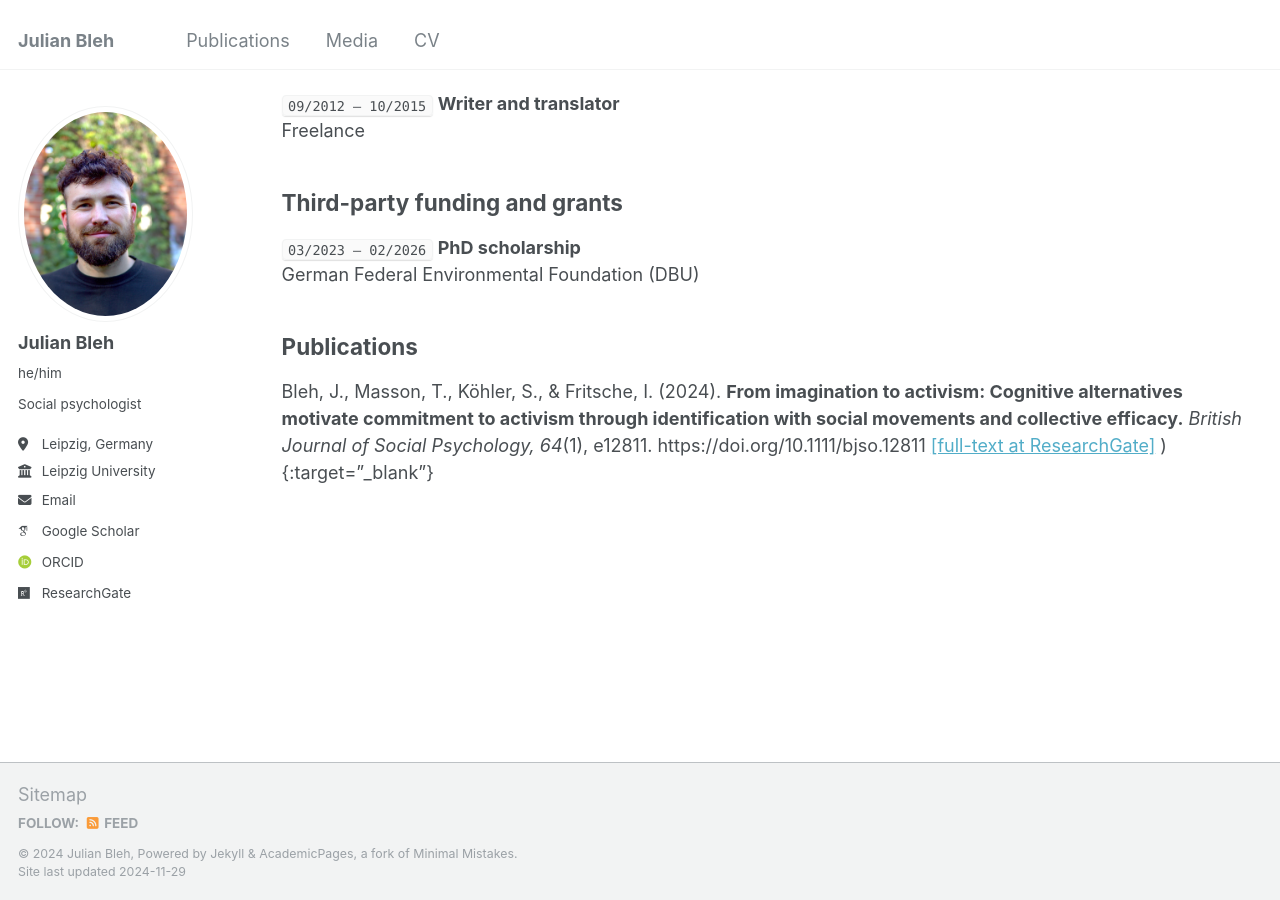
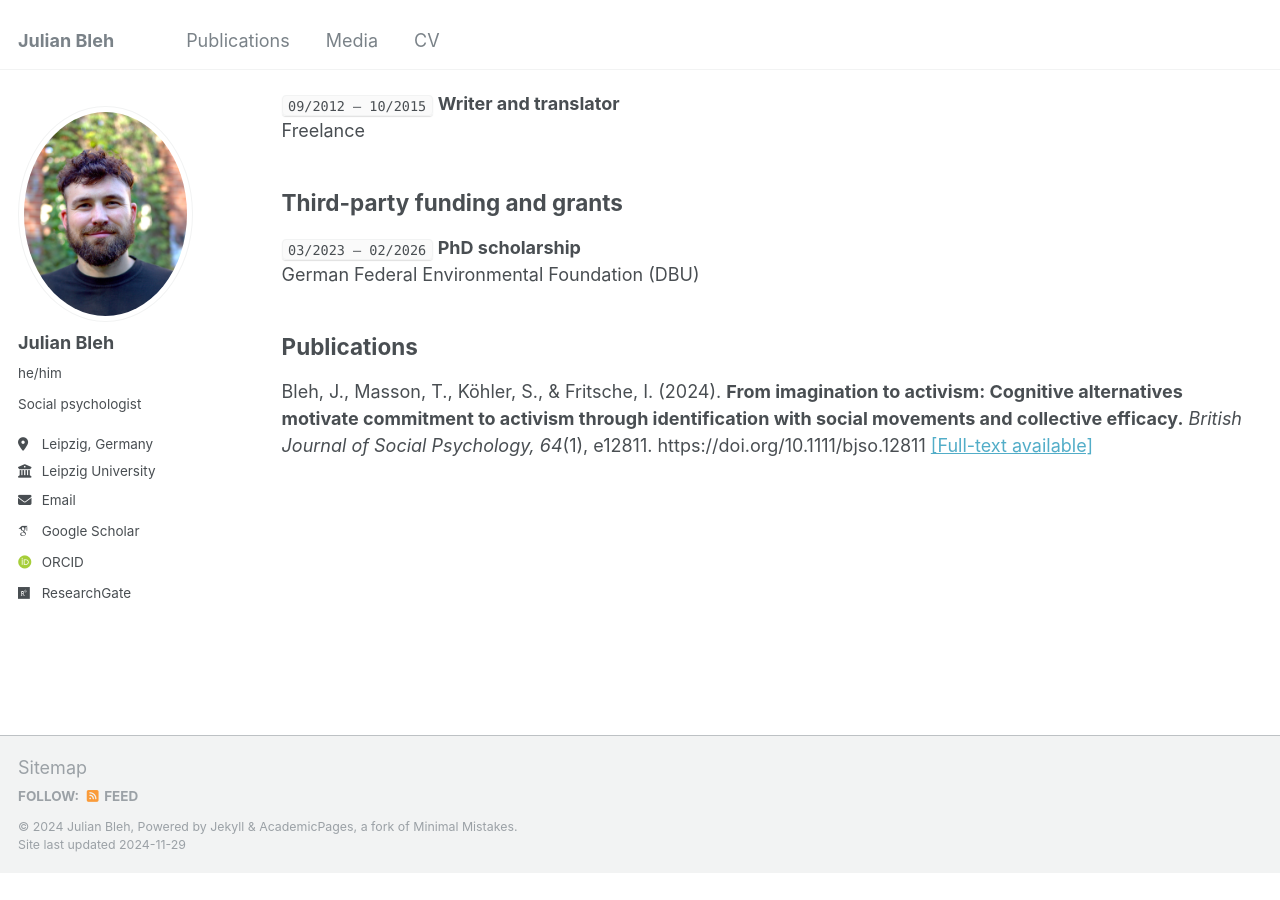
Before and after one commit to JulianBleh/JulianBleh1.github.io, a Jekyll site: the page built from _pages/cv.md, in a window 1280 px wide and 900 px high, scrolled down 958 px. Built offline with Jekyll 4.4.1, drawn with Linux system fonts in a browser that asks for light colours; some web fonts are replaced; after the commit the page ends 1831 px from its top, so only the background shows below that.

Commit message:
Update cv.md

```diff
--- a/_pages/cv.md
+++ b/_pages/cv.md
@@ -58,4 +58,5 @@ German Federal Environmental Foundation (DBU)
 
 ## Publications
 
-Bleh, J., Masson, T., Köhler, S., & Fritsche, I. (2024). **From imagination to activism: Cognitive alternatives motivate commitment to activism through identification with social movements and collective efficacy.** *British Journal of Social Psychology, 64*(1), e12811. https://doi.org/10.1111/bjso.12811 [[full-text at ResearchGate]](https://www.researchgate.net/publication/385877996_From_imagination_to_activism_Cognitive_alternatives_motivate_commitment_to_activism_through_identification_with_social_movements_and_collective_efficacy) ){:target="_blank"}
+Bleh, J., Masson, T., Köhler, S., & Fritsche, I. (2024). **From imagination to activism: Cognitive alternatives motivate commitment to activism through identification with social movements and collective efficacy.** *British Journal of Social Psychology, 64*(1), e12811. https://doi.org/10.1111/bjso.12811
+[[Full-text available]](https://www.researchgate.net/publication/385877996_From_imagination_to_activism_Cognitive_alternatives_motivate_commitment_to_activism_through_identification_with_social_movements_and_collective_efficacy){:target="_blank"}
```
